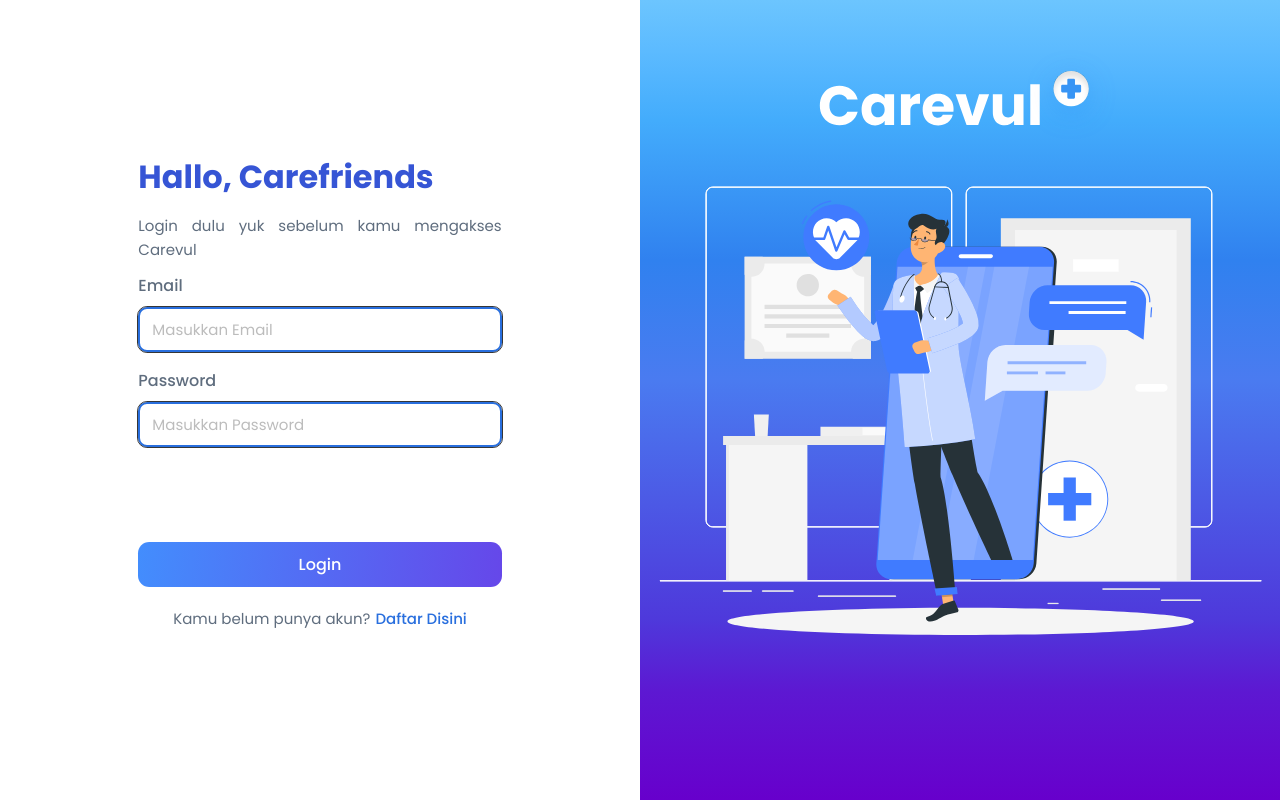
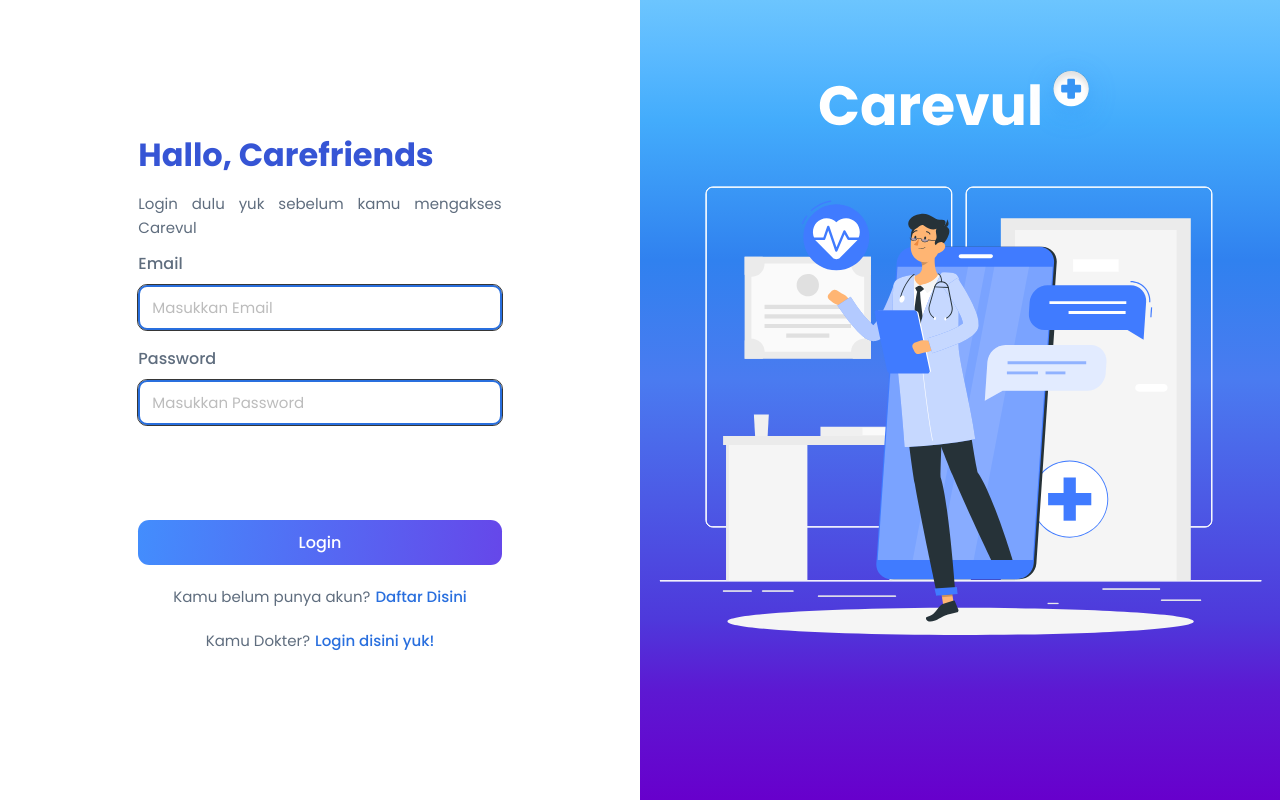
Before and after one commit to Skilvul-KM4-FE8/Carevul, a React (Vite) app: page /login in a window 1280 px wide. Built offline with nearby package versions, Linux system fonts and the light colour scheme.

Commit message:
add button to login doctor

```diff
--- a/src/pages/login.jsx
+++ b/src/pages/login.jsx
@@ -99,6 +99,15 @@
                     <span className="regis">Daftar Disini</span>
                   </Link>
                 </p>
+                <div>
+                <p className="fsize-15 d-block text-center">
+                  Kamu Dokter?
+                  <Link to={"/logindoctor"} style={{ textDecoration: "none" }}>
+                    <span className="regis">Login disini yuk!</span>
+                  </Link>
+                </p>
+
+                </div>
               </div>
             </div>
           </div>
```
